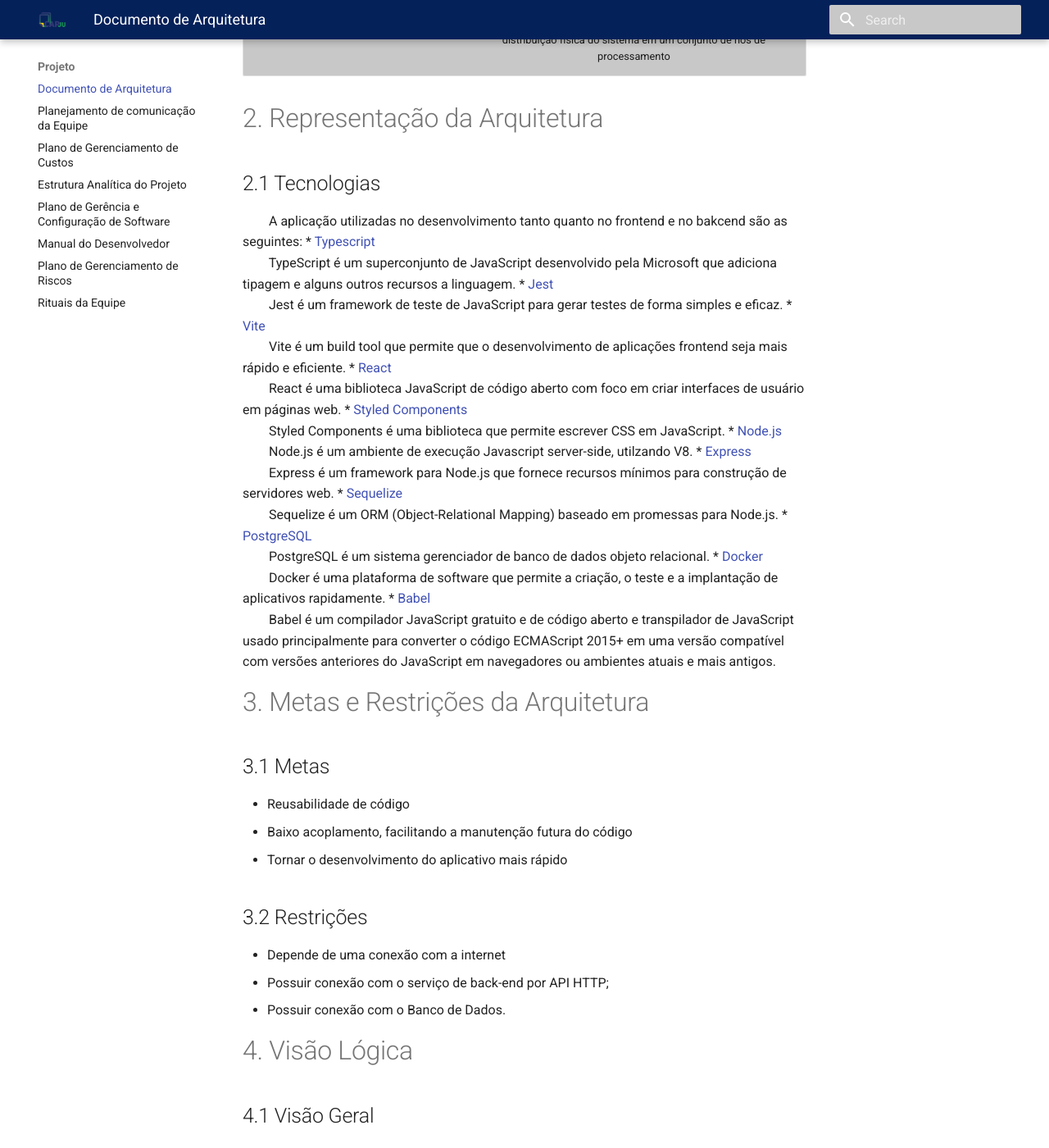
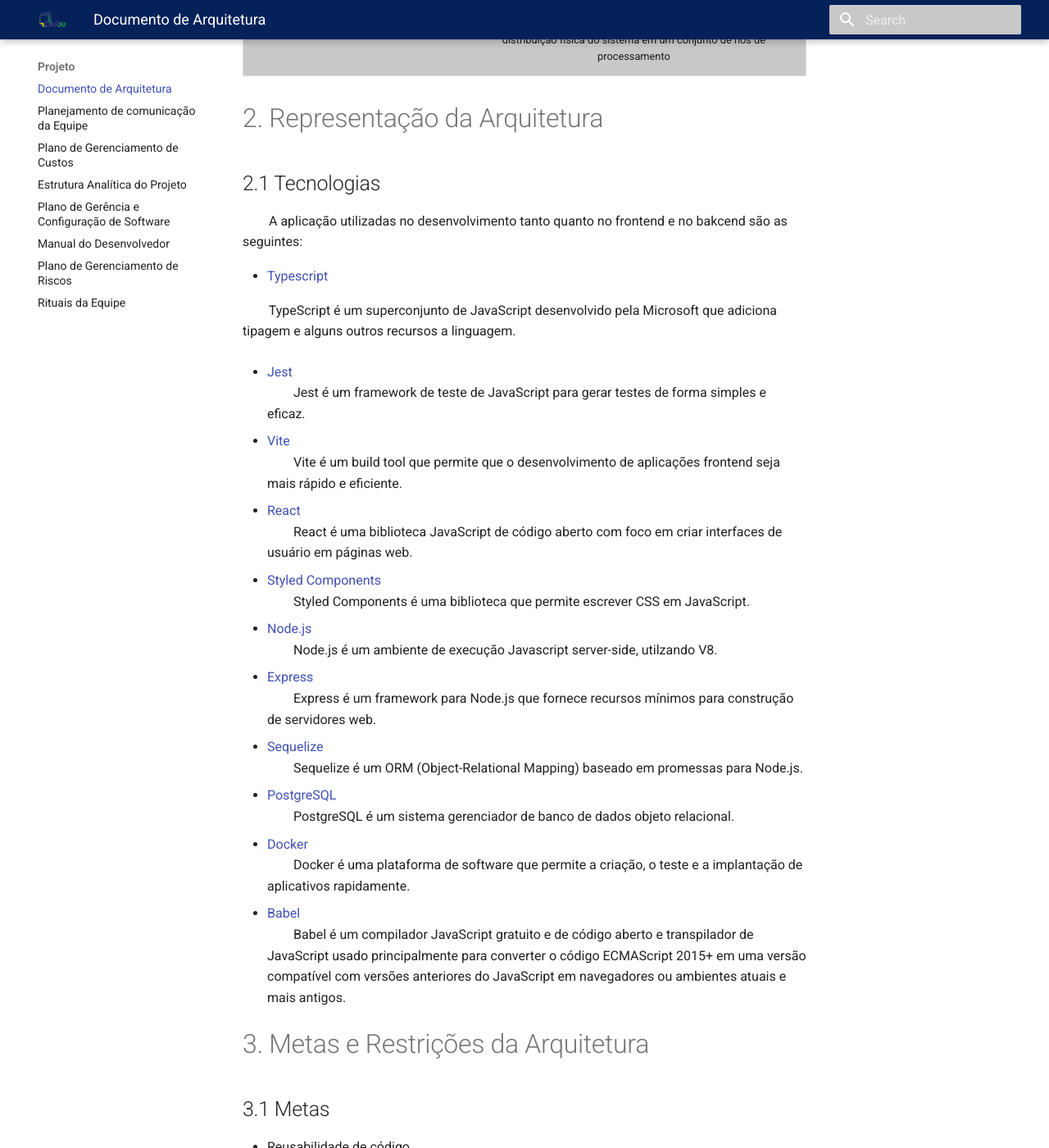
Before and after one commit to fga-eps-mds/2023-2-CAPJu-Doc, an MkDocs documentation site: the page built from docs/projeto/arquitetura.md, in a window 1280 px wide and 1400 px high, scrolled down 1601 px. Shown: the whole window at 82% size. Built offline with MkDocs 1.6.1 and Material for MkDocs 9.7.7, drawn with Linux system fonts in a browser that asks for light colours; some of the changed lines change nothing that is shown.

Commit message:
Arrumando alguns erros do doc de arquitetura.

```diff
--- a/docs/projeto/arquitetura.md
+++ b/docs/projeto/arquitetura.md
@@ -46,36 +46,47 @@
 ## 2.1 Tecnologias
 
 &emsp;&emsp;A aplicação utilizadas no desenvolvimento tanto quanto no frontend e no bakcend são as seguintes:
+
 * [Typescript](https://www.typescriptlang.org/)
-<br>
+
 &emsp;&emsp;TypeScript é um superconjunto de JavaScript desenvolvido pela Microsoft que adiciona tipagem e alguns outros recursos a linguagem.
+
 * [Jest](https://jestjs.io/)
 <br>
 &emsp;&emsp;Jest é um framework de teste de JavaScript para gerar testes de forma simples e eficaz.
+
 * [Vite](https://vitejs.dev/)
 <br>
 &emsp;&emsp;Vite é um build tool que permite que o desenvolvimento de aplicações frontend seja mais rápido e eficiente.
+
 * [React](https://pt-br.reactjs.org/)
 <br>
 &emsp;&emsp;React é uma biblioteca JavaScript de código aberto com foco em criar interfaces de usuário em páginas web.
+
 * [Styled Components](https://styled-components.com/)
 <br>
 &emsp;&emsp;Styled Components é uma biblioteca que permite escrever CSS em JavaScript.
+
 * [Node.js](https://nodejs.org/en/)
 <br>
 &emsp;&emsp;Node.js é um ambiente de execução Javascript server-side, utilzando V8.
+
 * [Express](https://expressjs.com/pt-br/)
 <br>
 &emsp;&emsp;Express é um framework para Node.js que fornece recursos mínimos para construção de servidores web.
+
 * [Sequelize](https://sequelize.org/)
 <br>
 &emsp;&emsp;Sequelize é um ORM (Object-Relational Mapping) baseado em promessas para Node.js.
+
 * [PostgreSQL](https://www.postgresql.org/)
 <br>
 &emsp;&emsp;PostgreSQL é um sistema gerenciador de banco de dados objeto relacional.
+
 * [Docker](https://www.docker.com/)
 <br>
 &emsp;&emsp;Docker é uma plataforma de software que permite a criação, o teste e a implantação de aplicativos rapidamente.
+
 * [Babel](https://babeljs.io/)
 <br>
 &emsp;&emsp;Babel é um compilador JavaScript gratuito e de código aberto e transpilador de JavaScript usado principalmente para converter o código ECMAScript 2015+ em uma versão compatível com versões anteriores do JavaScript em navegadores ou ambientes atuais e mais antigos.
@@ -108,7 +119,7 @@
 
 ## 5.1 Diagrama de Entidade e Relacionamento
 
-![Diagrama de Entidade e Relacionamento](../produto/assets/Diagrams/Diagram-entity-relation.png)
+![Diagrama de Entidade e Relacionamento](../assets/Diagrams/Diagram-entity-relation.png)
 
 <!-- Possíveis mais tópicos -->
 
```
